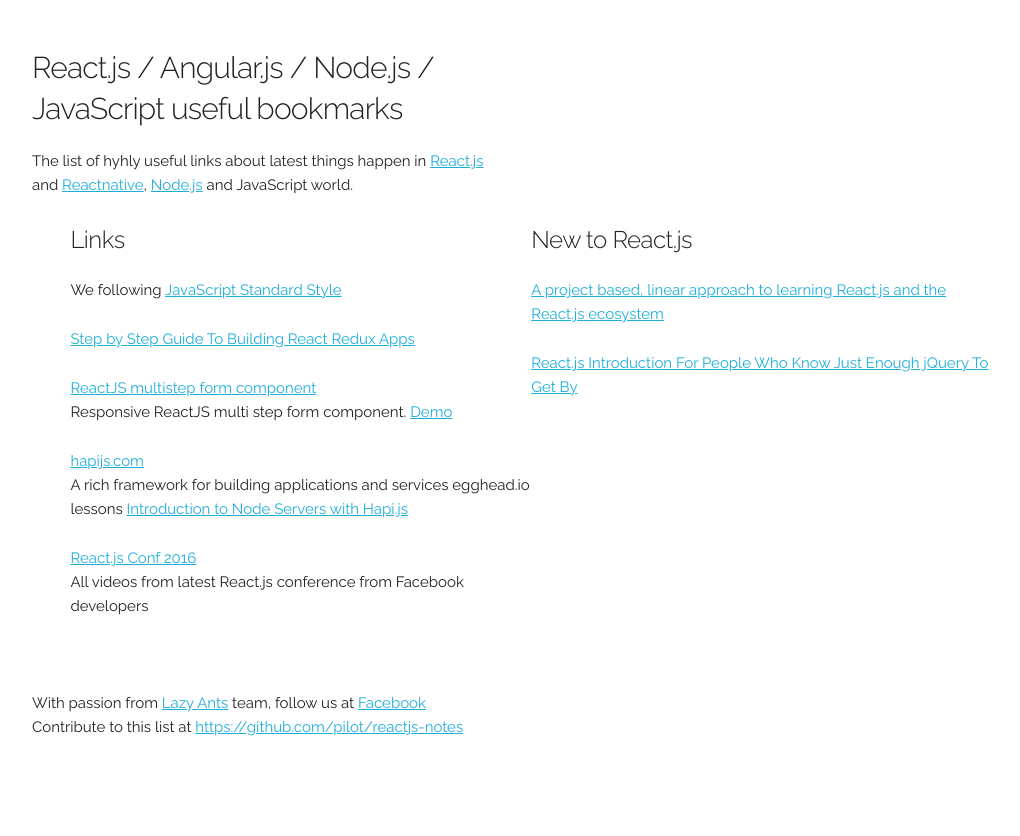
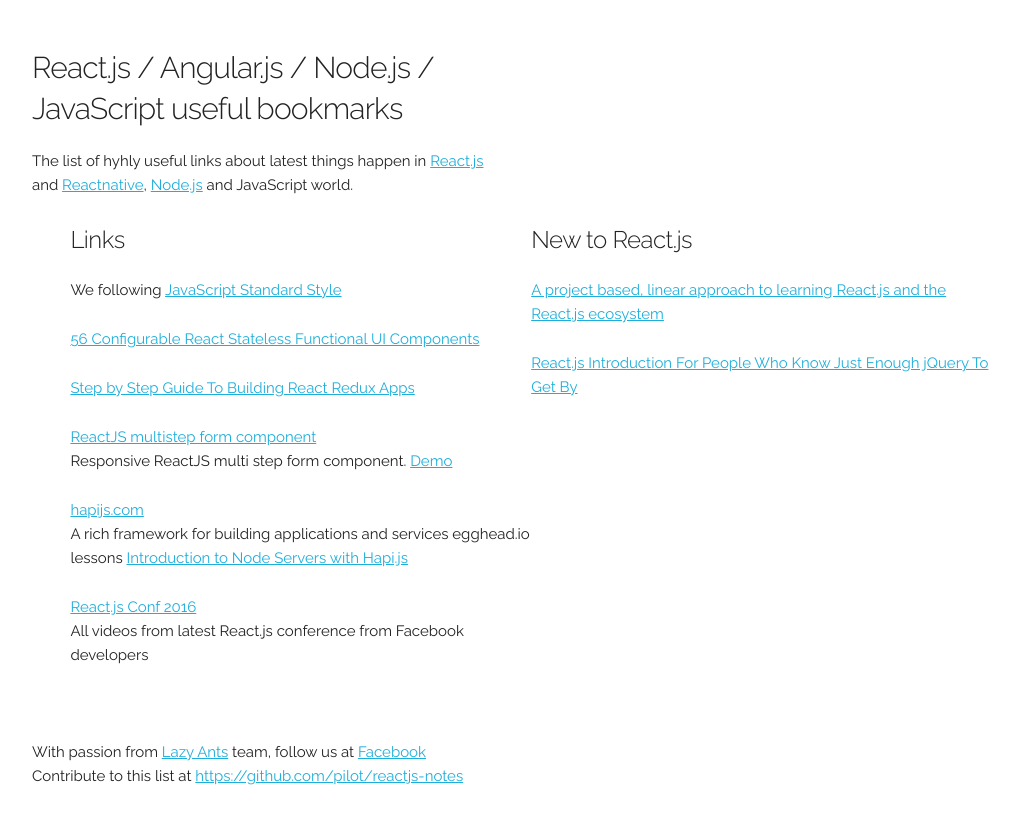
Before and after one commit to pilot/reactjs-notes, a plain HTML site: page index.html in a window 1280 px wide. Shown: the whole page, without its empty margins (128-1148 px from the left). Before the commit the page ends 800 px from the top, so only its background shows below. Drawn offline with Linux system fonts and the light colour scheme.

Commit message:
Amazing 56 Configurable React Stateless Functional UI Components!

```diff
--- a/index.html
+++ b/index.html
@@ -50,6 +50,8 @@
         <!-- PUT HERE YOUR NEW AWESOME LINK, use the code-fish below -->
         <!-- <p><a href="http://"></a></p> -->
 
+        <p><a href="http://jxnblk.com/rebass/">56 Configurable React Stateless Functional UI Components</a></p>
+
         <p><a href="http://https://medium.com/@rajaraodv/step-by-step-guide-to-building-react-redux-apps-using-mocks-48ca0f47f9a#.h39cvygar">Step by Step Guide To Building React Redux Apps</a></p>
 
         <p><a href="https://github.com/Srdjan/react-multistep">ReactJS multistep form component</a><br/>
```
